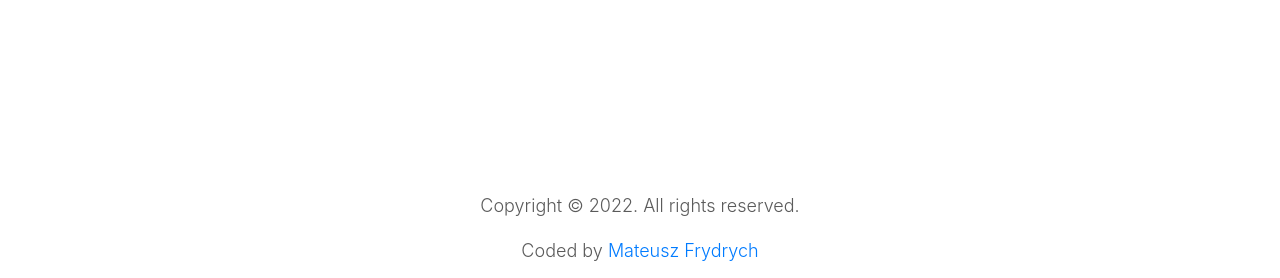
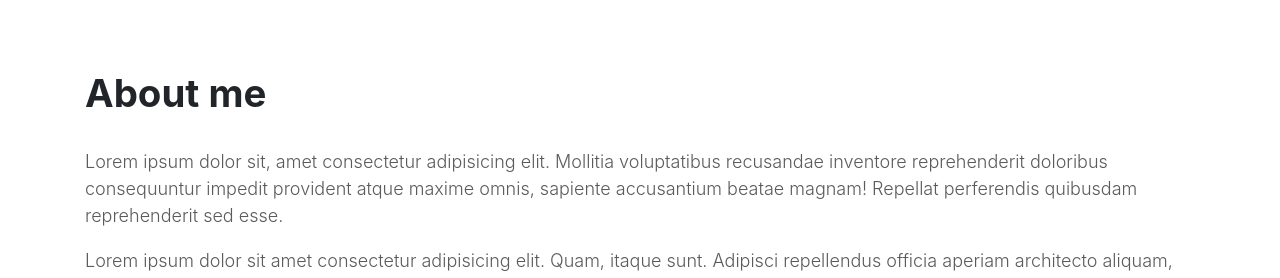
Before and after one commit to theWituch/Portfolio, a Vue app: page / in a window 1280 px wide. Shown: the part 470-748 px from the top of the page. Built offline with nearby package versions, Linux system fonts and the light colour scheme.

Commit message:
Display some lorem text at about page to demonstrate header behaviour

```diff
--- a/src/assets/main.css
+++ b/src/assets/main.css
@@ -35,6 +35,27 @@ p {
   font-weight: 300;
   line-height: 1.5;
   color: var(--gray);
+}
+
+h1,
+h2,
+h3,
+h4,
+h5,
+h6 {
+  font-weight: bold;
+}
+
+h1 {
+  font-size: 2.8em;
+}
+
+h2 {
+  font-size: 2.4em;
+}
+
+h3 {
+  font-size: 2em;
 }
 
 .flex {
--- a/src/views/AboutView.vue
+++ b/src/views/AboutView.vue
@@ -31,22 +31,25 @@
       </div>
     </section>
 
-    <section class="hidden py-2">
+    <section class="py-2">
+      <h2>About me</h2>
       <p>
-        Lorem ipsum dolor sit amet consectetur adipisicing elit. Similique placeat commodi necessitatibus debitis nihil
-        aut soluta! Ipsa, atque aut vel illo libero cumque officiis itaque rem, perferendis, recusandae quis voluptatem
-        blanditiis voluptatibus qui amet deserunt doloribus labore. In, repellat optio delectus cupiditate reprehenderit
-        veniam molestiae vel omnis eius impedit. Cupiditate neque laudantium temporibus, libero iure non ut quisquam
-        impedit accusantium perspiciatis dignissimos magni aliquam delectus sequi sed vel itaque, explicabo similique
-        eveniet ad sit! Amet commodi accusantium quam numquam, fugiat nemo tenetur. Quod, qui non consequatur recusandae
-        ducimus neque repellendus exercitationem similique debitis ut praesentium ullam labore, voluptate nisi quibusdam
-        veniam. Quas illum repellendus molestias explicabo nesciunt dolorem sit, molestiae vitae corporis pariatur
-        quaerat, animi vel culpa deleniti ea eveniet dolorum. Qui, sint? Dignissimos quisquam nisi unde, explicabo alias
-        beatae aliquid consectetur expedita minima consequuntur. Itaque ducimus reprehenderit voluptatem a voluptas
-        minus repudiandae minima, porro culpa eos dolores recusandae commodi deleniti facere consectetur amet et! Eaque
-        libero accusamus eius, perspiciatis, corporis labore, error earum excepturi praesentium sit rem veniam debitis.
-        In eum aspernatur blanditiis incidunt sit officia error obcaecati eos quod quasi. Ex quasi obcaecati adipisci,
-        iste illum suscipit aliquid aspernatur fugit rerum velit harum voluptates molestiae corrupti error vero.
+        Lorem ipsum dolor sit, amet consectetur adipisicing elit. Mollitia voluptatibus recusandae inventore
+        reprehenderit doloribus consequuntur impedit provident atque maxime omnis, sapiente accusantium beatae magnam!
+        Repellat perferendis quibusdam reprehenderit sed esse.
+      </p>
+      <p>
+        Lorem ipsum dolor sit amet consectetur adipisicing elit. Quam, itaque sunt. Adipisci repellendus officia aperiam
+        architecto aliquam, ex odit? Quidem maiores autem eos, beatae repudiandae inventore tenetur veritatis
+        perferendis quaerat. Placeat nobis mollitia et laboriosam veniam earum fugit provident eius quod illo doloribus
+        consequatur, eos numquam eum velit tempore, harum dolorem aperiam! Nobis impedit quam modi rem neque nostrum
+        dolor doloremque commodi aspernatur provident libero, autem voluptatum soluta et corporis. Voluptate, tempora.
+        Et itaque, quasi iste reprehenderit asperiores atque ducimus reiciendis vitae omnis libero facere odit fuga
+        aliquam impedit voluptatibus, ea eligendi, minima assumenda temporibus porro voluptatem aspernatur quas?
+        Eligendi asperiores dolores hic! Nemo, eaque ab accusantium beatae velit eos repellat cumque ut quam,
+        voluptatibus, blanditiis autem consequatur? Quae recusandae incidunt, soluta deleniti animi reprehenderit
+        veritatis vitae, beatae sint aperiam, aliquid in necessitatibus! Soluta itaque aliquid culpa at. Saepe dolorem
+        quam quis aliquid nesciunt odit, reiciendis hic minima sint et?
       </p>
     </section>
   </div>
```
